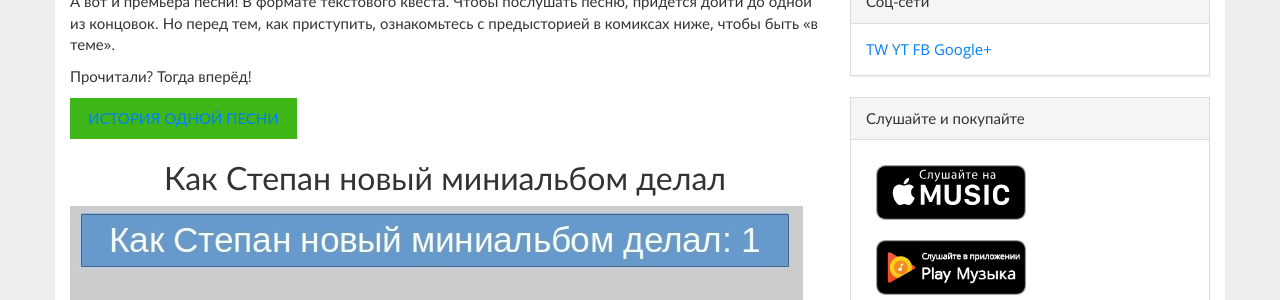
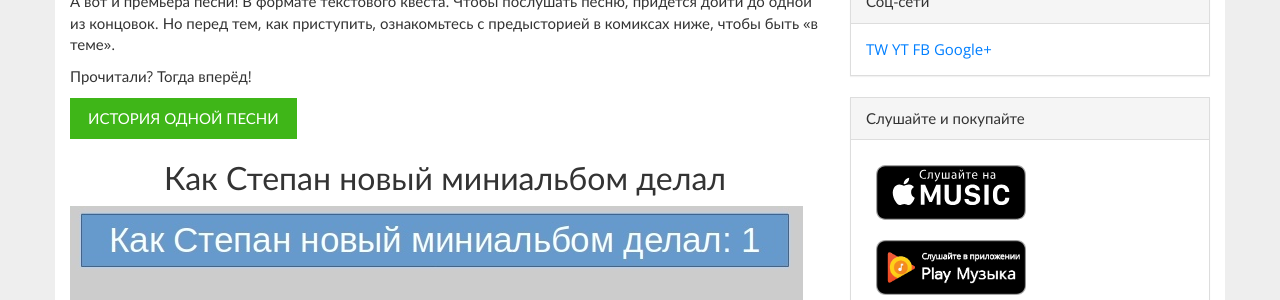
Before and after one commit to gruppa-gruppa-nsk/gruppa-gruppa-nsk.github.io, a Jekyll site: the page built from _posts/other/2021-02-18-one-song-story.md, in a window 1280 px wide. Shown: the part 276-576 px from the top of the page. Built offline with Jekyll 4.4.1, drawn with Linux system fonts in a browser that asks for light colours; comment, search, counter and statistics services are not loaded.

Commit message:
Update theme.css

```diff
--- a/css/theme.css
+++ b/css/theme.css
@@ -50,3 +50,17 @@ body{
 {
 	display: inline;
 }
+
+.btn a{
+	color: #ffffff
+}
+
+
+.btn a:hover{
+	color: #ffffff
+}
+
+
+.btn a:visited{
+	color: #ffffff
+}
```
